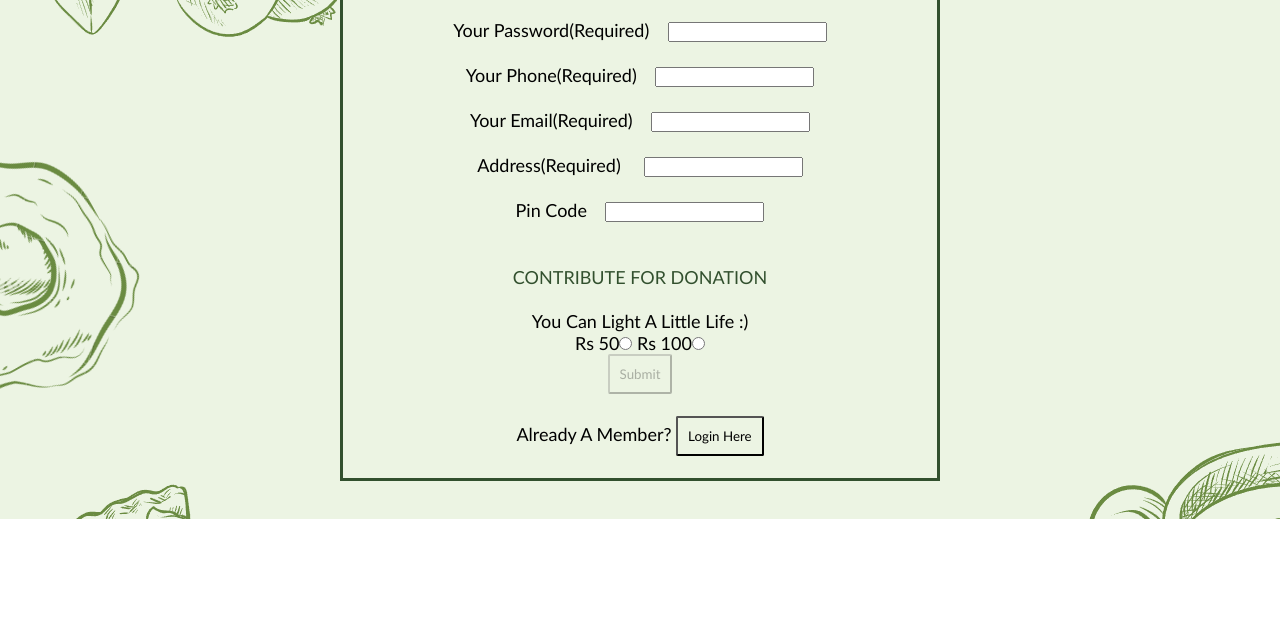
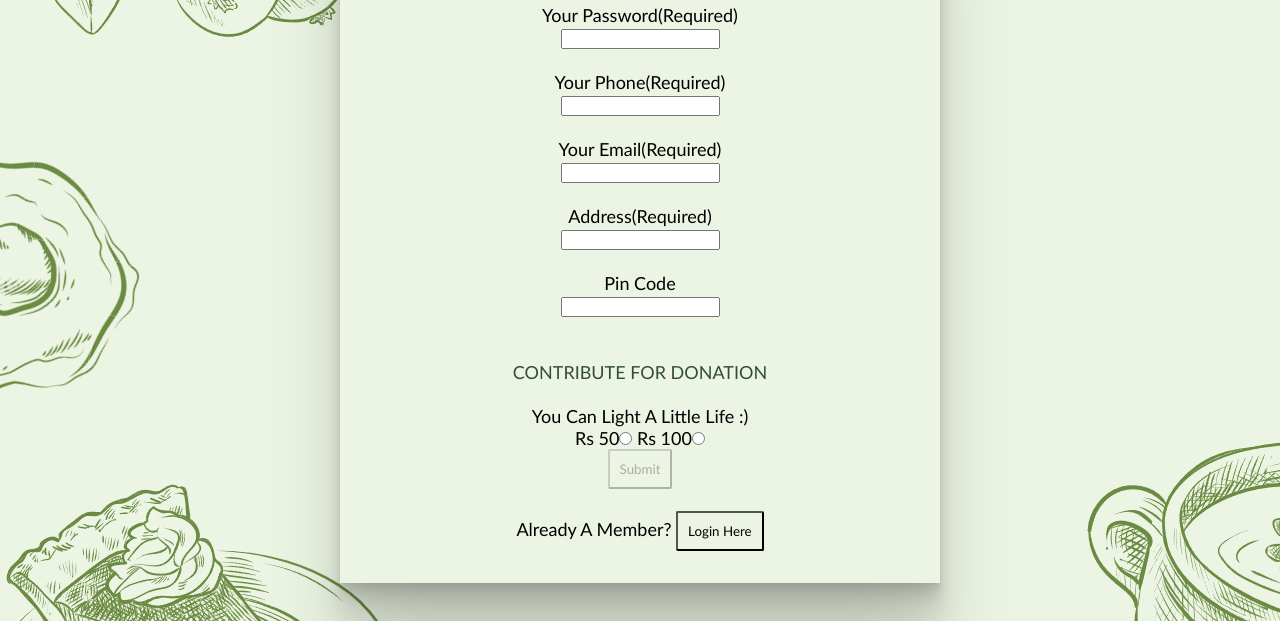
Before and after one commit to priyankaaa532002/Web-Tech-Project-1, a website: page register.html in a window 1280 px wide. Shown: the part 289-910 px from the top of the page. Before the commit the page ends 808 px from the top, so only its background shows below. Drawn offline with nearby package versions, Linux system fonts and the light colour scheme; some packages are replaced by stand-ins of ours; files whose address does not match are found by name.

Commit message:
register login

```diff
--- a/public/style.css
+++ b/public/style.css
@@ -209,8 +209,17 @@ input.ng-invalid.ng-dirty{
 
 
 #formcss{
-    border-style: solid;
+    border-style: 1px solid;
     border-color: #32502E;
     width: 500px;
     align-items: center;
+    padding: 10px;
+    box-shadow:
+    0 2.8px 2.2px rgba(0, 0, 0, 0.034),
+    0 6.7px 5.3px rgba(0, 0, 0, 0.048),
+    0 12.5px 10px rgba(0, 0, 0, 0.06),
+    0 22.3px 17.9px rgba(0, 0, 0, 0.072),
+    0 41.8px 33.4px rgba(0, 0, 0, 0.086),
+    0 100px 80px rgba(0, 0, 0, 0.12)
+  ;
 }
--- a/register.html
+++ b/register.html
@@ -28,43 +28,41 @@
     <div id="formcss" style="width:600px; margin:0 auto;">
         <form id="formm" name="form1" ng-app="myApp" ng-controller="validateCtrl" novalidate align="center"
             action="/register" method="post">
-            <br>
             <p style="font-size: xx-large; color:#32502E ;">REGISTER HERE</p><BR>
             <p style="font-size: xx-large; color:#32502E ;">Enter Your Details</p>
-            <br>
-            <p>Your Name(required)&nbsp;&nbsp;&nbsp;
+            <p>Your Name(required)<br>
                 <input type="text" name="name" ng-model="name" required>
                 <span style="color:red" ng-show="form1.name.$dirty && form1.name.$invalid">
                     <span ng-show="form1.name.$error.required">This field is required</span>
                 </span>
             </p> <br>
-            <p>Your Password(required)&nbsp;&nbsp;&nbsp;
+            <p>Your Password(required)<br>
                 <input type="password" name="password" ng-model="password" required>
                 <span style="color:red" ng-show="form1.name.$dirty && form1.name.$invalid">
                     <span ng-show="form1.name.$error.required">This field is required</span>
                 </span>
             </p> <br>
-            <p>Your Phone(required)&nbsp;&nbsp;&nbsp;
+            <p>Your Phone(required)<br>
                 <input type="text" name="phone" ng-model="phone" ng-pattern="/^\d{10}$/" required>
                 <span style="color:red" ng-show="form1.phone.$dirty && form1.phone.$invalid">
                     <span ng-show="form1.phone.$error.required">This field is required</span>
                     <span ng-show="form1.phone.$error.pattern">Invalid phone</span>
                 </span>
             </p> <br>
-            <p>Your Email(required)&nbsp;&nbsp;&nbsp;
+            <p>Your Email(required)<br>
                 <input type="email" name="email" ng-model="email" ng-pattern="/^\w+([\.-]?\w+)*@\w+([\.-]?\w+)*(\.\w{2,3})+$/" required>
                 <span style="color:red" ng-show="form1.email.$dirty && form1.email.$invalid">
                     <span ng-show="form1.email.$error.required">This field is required</span>
                     <span ng-show="form1.email.$error.pattern">Invalid Email</span>
                 </span>
             </p> <br>
-            <p>address(required)&nbsp;&nbsp;&nbsp;&nbsp;&nbsp;<input type="text" name="address" ng-model="address"
+            <p>address(required)<br><input type="text" name="address" ng-model="address"
                     required>
                 <span style="color:red" ng-show="form1.address.$dirty && form1.address.$invalid">
                     <span ng-show="form1.address.$error.required">This field is required</span>
                 </span>
             </p> <br>
-            <p>Pin Code&nbsp;&nbsp;&nbsp;&nbsp;<input type="text" name="pincode" ng-model="pincode"
+            <p>Pin Code<br><input type="text" name="pincode" ng-model="pincode"
                     ng-pattern="/^\d{6}$/">
                 <span style="color:red" ng-show="form1.pincode.$dirty &&
             form1.pincode.$invalid">
```
